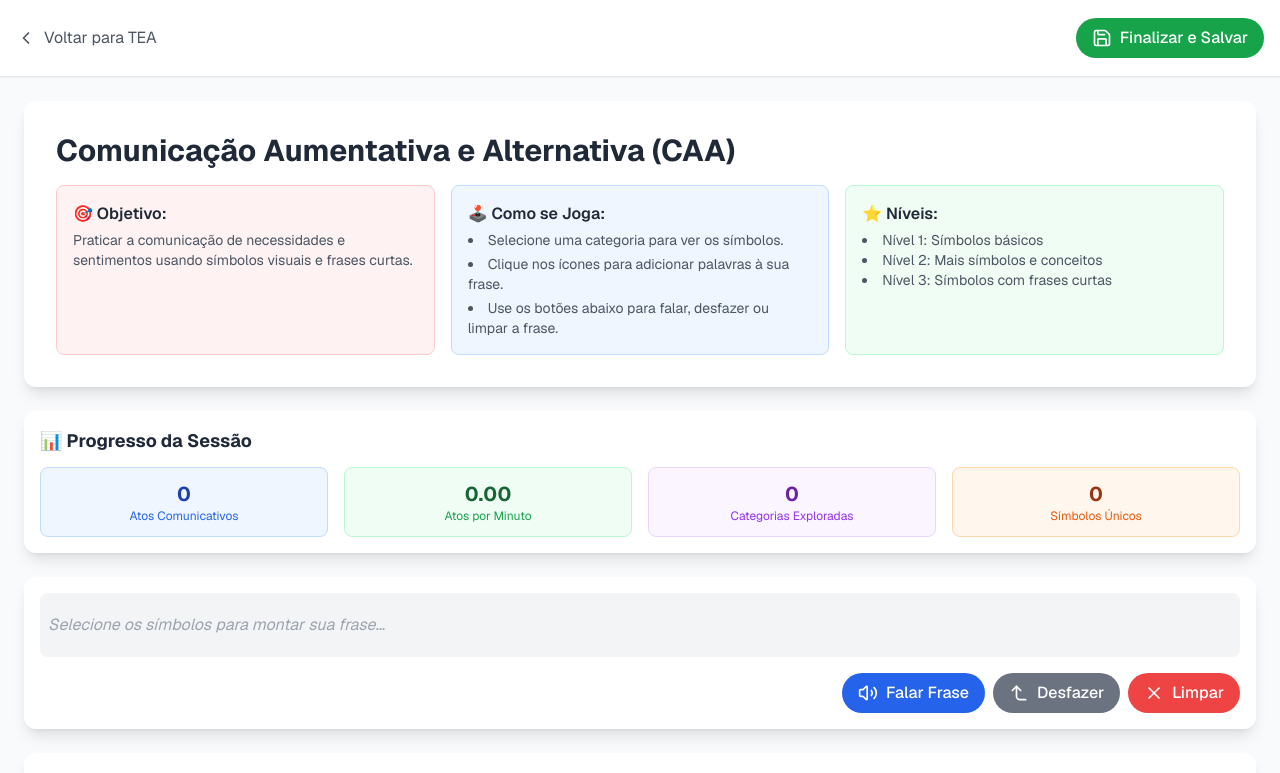
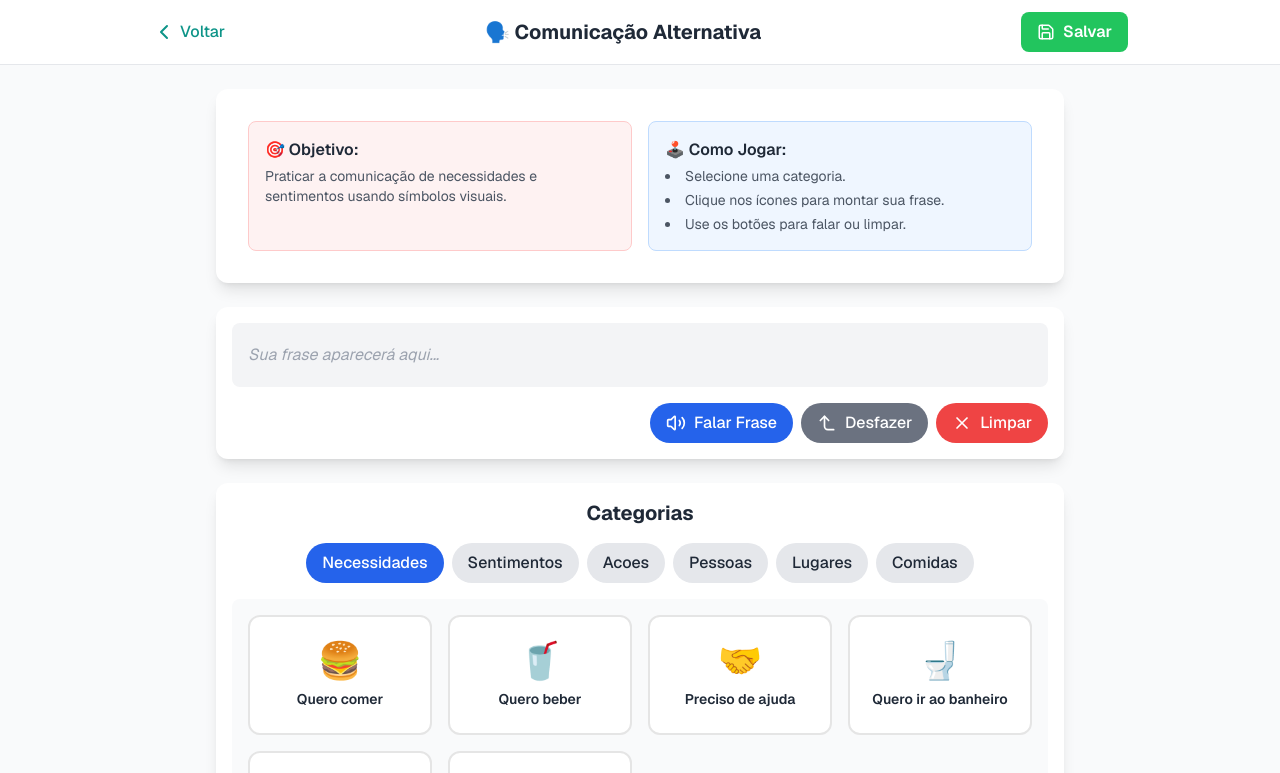
Before and after one commit to ClaudemirWork/teaplus-working, a Next.js app: page /caa in a window 1280 px wide. Shown: the top 773 px of the page. Built offline with nearby package versions, Linux system fonts and the light colour scheme.

Commit message:
Update page.tsx correção do botão voltar em comunicação alternartiva

```diff
--- a/app/caa/page.tsx
+++ b/app/caa/page.tsx
@@ -1,6 +1,6 @@
 'use client';
 
-import React, { useState, useEffect } from 'react';
+import React, { useState } from 'react';
 import Link from 'next/link';
 import { ChevronLeft, X, Volume2, CornerLeftUp, Save } from 'lucide-react';
 import { useRouter } from 'next/navigation';
@@ -19,9 +19,7 @@ export default function CAAActivityPage() {
     const [categoriasUtilizadas, setCategoriasUtilizadas] = useState(new Set<string>());
     const [simbolosUnicos, setSimbolosUnicos] = useState(new Set<string>());
     const [inicioSessao] = useState(new Date());
-    const [sequenciaTemporal, setSequenciaTemporal] = useState<any[]>([]);
 
-    // Estrutura de dados para os símbolos organizada por categorias
     const symbols: { [key: string]: { text: string; icon: string }[] } = {
         necessidades: [
             { text: 'Quero comer', icon: '🍔' },
@@ -29,7 +27,7 @@ export default function CAAActivityPage() {
             { text: 'Preciso de ajuda', icon: '🤝' },
             { text: 'Quero ir ao banheiro', icon: '🚽' },
             { text: 'Quero ir para casa', icon: '🏠' },
-            { text: 'Quero ir para a escola', icon: '🏫' },
+            { text: 'Estou com sono', icon: '😴' },
         ],
         sentimentos: [
             { text: 'Estou feliz', icon: '😊' },
@@ -57,11 +55,10 @@ export default function CAAActivityPage() {
         lugares: [
             { text: 'Sala', icon: '🛋️' },
             { text: 'Quarto', icon: '🛏️' },
-            { text: 'Carro', icon: '🚗' },
+            { text: 'Escola', icon: '🏫' },
             { text: 'Supermercado', icon: '🛒' },
             { text: 'Parque', icon: '🌳' },
-            { text: 'Brinquedo', icon: '🧸' },
-            { text: 'Celular', icon: '📱' },
+            { text: 'Carro', icon: '🚗' },
         ],
         comidas: [
             { text: 'Maçã', icon: '🍎' },
@@ -69,46 +66,8 @@ export default function CAAActivityPage() {
             { text: 'Leite', icon: '🥛' },
             { text: 'Pão', icon: '🍞' },
             { text: 'Pizza', icon: '🍕' },
-            { text: 'Doce', icon: '🍬' },
             { text: 'Água', icon: '💧' },
         ],
-        saude: [
-            { text: 'Banho', icon: '🚿' },
-            { text: 'Escovar os dentes', icon: '🦷' },
-            { text: 'Remédio', icon: '💊' },
-            { text: 'Febre', icon: '🌡️' },
-            { text: 'Dormir', icon: '😴' },
-            { text: 'Curativo', icon: '🩹' },
-        ],
-        tempo: [
-            { text: 'Sol', icon: '☀️' },
-            { text: 'Lua', icon: '🌙' },
-            { text: 'Relógio', icon: '⏰' },
-            { text: 'Calendário', icon: '🗓️' },
-            { text: 'Escola', icon: '🏫' },
-            { text: 'Família', icon: '👨‍👩‍👧‍👦' },
-        ],
-    };
-
-    const activityInfo = {
-        title: 'Comunicação Aumentativa e Alternativa (CAA)',
-        objective: 'Praticar a comunicação de necessidades e sentimentos usando símbolos visuais e frases curtas.',
-        levels: [
-            'Nível 1: Símbolos básicos',
-            'Nível 2: Mais símbolos e conceitos',
-            'Nível 3: Símbolos com frases curtas'
-        ],
-        howToPlay: [
-            'Selecione uma categoria para ver os símbolos.',
-            'Clique nos ícones para adicionar palavras à sua frase.',
-            'Use os botões abaixo para falar, desfazer ou limpar a frase.'
-        ]
-    };
-
-    const calcularAtosPorMinuto = () => {
-        const agora = new Date();
-        const diferencaMinutos = (agora.getTime() - inicioSessao.getTime()) / 60000;
-        return diferencaMinutos > 0 ? (totalAtosComunicativos / diferencaMinutos).toFixed(2) : '0.00';
     };
 
     const speakText = (text: string) => {
@@ -125,12 +84,6 @@ export default function CAAActivityPage() {
         setTotalAtosComunicativos(prev => prev + 1);
         setCategoriasUtilizadas(prev => new Set(prev).add(selectedCategory));
         setSimbolosUnicos(prev => new Set(prev).add(symbol.text));
-        setSequenciaTemporal(prev => [...prev, {
-            timestamp: new Date(),
-            categoria: selectedCategory,
-            simbolo: symbol.text,
-            icon: symbol.icon
-        }]);
     };
 
     const handleClearSentence = () => {
@@ -144,12 +97,6 @@ export default function CAAActivityPage() {
             speakText(sentence);
             setMessage(`Frase: ${sentence}`);
             setTotalAtosComunicativos(prev => prev + 1);
-            setSequenciaTemporal(prev => [...prev, {
-                timestamp: new Date(),
-                tipo: 'frase_completa',
-                conteudo: sentence,
-                simbolos_count: selectedSymbols.length
-            }]);
         } else {
             setMessage('Selecione um símbolo primeiro.');
         }
@@ -160,7 +107,6 @@ export default function CAAActivityPage() {
         setMessage('');
     };
 
-    // FUNÇÃO DE SALVAMENTO - IGUAL AO LOGIN
     const handleSaveSession = async () => {
         if (totalAtosComunicativos === 0) {
             alert('Nenhuma interação foi registrada para salvar.');
@@ -170,48 +116,41 @@ export default function CAAActivityPage() {
         setSalvando(true);
 
         const fimSessao = new Date();
-        const duracaoFinalSegundos = Math.round((fimSessao.getTime() - inicioSessao.getTime()) / 1000);
-        const duracaoFinalMinutos = duracaoFinalSegundos / 60;
-        const atosPorMinutoFinal = duracaoFinalMinutos > 0 ? (totalAtosComunicativos / duracaoFinalMinutos).toFixed(2) : '0.00';
+        const duracaoMinutos = (fimSessao.getTime() - inicioSessao.getTime()) / 60000;
+        const atosPorMinuto = duracaoMinutos > 0 ? (totalAtosComunicativos / duracaoMinutos) : 0;
 
         try {
-            // Obter o usuário atual - EXATAMENTE COMO NO LOGIN
             const { data: { user }, error: userError } = await supabase.auth.getUser();
 
             if (userError || !user) {
-                console.error('Erro ao obter usuário:', userError);
                 alert('Erro: Sessão expirada. Por favor, faça login novamente.');
                 router.push('/login');
                 return;
             }
 
-            // Salvar na tabela sessoes
-            const { data, error } = await supabase
+            const { error } = await supabase
                 .from('sessoes')
                 .insert([{
                     usuario_id: user.id,
                     atividade_nome: 'CAA',
                     pontuacao_final: totalAtosComunicativos,
-                    data_fim: fimSessao.toISOString()
+                    data_fim: fimSessao.toISOString(),
+                    metricas: {
+                      totalAtosComunicativos,
+                      atosPorMinuto: parseFloat(atosPorMinuto.toFixed(2)),
+                      categoriasUtilizadas: categoriasUtilizadas.size,
+                      simbolosUnicos: simbolosUnicos.size
+                    }
                 }]);
 
             if (error) {
-                console.error('Erro ao salvar:', error);
+                throw error;
+            }
+
+            alert(`Sessão salva com sucesso!\n\n📊 Resumo:\n• ${totalAtosComunicativos} atos comunicativos\n• ${categoriasUtilizadas.size} categorias exploradas`);
+            router.push('/dashboard');
+        } catch (error: any) {
             alert(`Erro ao salvar: ${error.message}`);
-            } else {
-                alert(`Sessão salva com sucesso!
-
-📊 Resumo:
-• ${totalAtosComunicativos} atos comunicativos
-• ${atosPorMinutoFinal} atos por minuto
-• ${categoriasUtilizadas.size} categorias exploradas
-• ${simbolosUnicos.size} símbolos únicos`);
-
-                router.push('/profileselection');
-            }
-        } catch (error: any) {
-            console.error('Erro inesperado:', error);
-            alert(`Erro ao salvar: ${error.message || 'Erro desconhecido'}`);
         } finally {
             setSalvando(false);
         }
@@ -219,81 +158,58 @@ export default function CAAActivityPage() {
 
     return (
         <div className="min-h-screen bg-gray-50">
-            <header className="bg-white shadow-sm border-b border-gray-200 sticky top-0 z-10">
-                <div className="p-3 sm:p-4 flex items-center justify-between">
+            <header className="bg-white/90 backdrop-blur-sm border-b border-gray-200 sticky top-0 z-10">
+              <div className="max-w-5xl mx-auto px-4 sm:px-6">
+                <div className="flex items-center justify-between h-16">
                   <Link
-                        href="/tea"
-                        className="flex items-center space-x-2 text-gray-600 hover:text-gray-800 transition-colors min-h-[44px] touch-manipulation"
+                    href="/dashboard"
+                    className="flex items-center text-teal-600 hover:text-teal-700 transition-colors"
                   >
-                        <ChevronLeft size={20} />
-                        <span className="text-sm sm:text-base">Voltar para TEA</span>
+                    <ChevronLeft className="h-6 w-6" />
+                    <span className="ml-1 font-medium text-sm sm:text-base">Voltar</span>
                   </Link>
-                    <div className="flex items-center space-x-2 sm:space-x-4">
+
+                  <h1 className="text-lg sm:text-xl font-bold text-gray-800 text-center">
+                    🗣️ Comunicação Alternativa
+                  </h1>
+
                   <button
                     onClick={handleSaveSession}
                     disabled={salvando}
-                          className="flex items-center space-x-2 px-4 py-2 rounded-full bg-green-600 text-white font-medium hover:bg-green-700 transition-colors disabled:bg-green-400"
+                    className="flex items-center space-x-2 px-3 py-2 sm:px-4 rounded-lg bg-green-500 text-white font-semibold hover:bg-green-600 transition-colors disabled:bg-green-400"
                   >
-                            <Save size={20} />
-                            <span>{salvando ? 'Salvando...' : 'Finalizar e Salvar'}</span>
+                    <Save size={18} />
+                    <span className="hidden sm:inline">{salvando ? 'Salvando...' : 'Salvar'}</span>
                   </button>
                 </div>
               </div>
             </header>
-            <main className="p-4 sm:p-6 max-w-7xl mx-auto w-full">
+
+            <main className="p-4 sm:p-6 max-w-4xl mx-auto w-full">
                 <div className="bg-white rounded-xl shadow-lg p-6 sm:p-8 mb-6">
-                    <h1 className="text-2xl sm:text-3xl font-bold text-gray-800 mb-4">{activityInfo.title}</h1>
-                    <div className="grid grid-cols-1 sm:grid-cols-2 lg:grid-cols-3 gap-4">
+                    <div className="grid grid-cols-1 md:grid-cols-2 gap-4">
                         <div className="bg-red-50 border border-red-200 rounded-lg p-4">
                             <h3 className="font-semibold text-gray-800 mb-1">🎯 Objetivo:</h3>
-                            <p className="text-sm text-gray-600">{activityInfo.objective}</p>
+                            <p className="text-sm text-gray-600">Praticar a comunicação de necessidades e sentimentos usando símbolos visuais.</p>
                         </div>
                         <div className="bg-blue-50 border border-blue-200 rounded-lg p-4">
-                            <h3 className="font-semibold text-gray-800 mb-1">🕹️ Como se Joga:</h3>
+                            <h3 className="font-semibold text-gray-800 mb-1">🕹️ Como Jogar:</h3>
                             <ul className="list-disc list-inside text-sm text-gray-600 space-y-1">
-                                {activityInfo.howToPlay.map((instruction, index) => (
-                                    <li key={index}>{instruction}</li>
-                                ))}
-                            </ul>
-                        </div>
-                        <div className="bg-green-50 border border-green-200 rounded-lg p-4">
-                            <h3 className="font-semibold text-gray-800 mb-1">⭐ Níveis:</h3>
-                            <ul className="list-disc list-inside text-sm text-gray-600">
-                                {activityInfo.levels.map((level, index) => (
-                                    <li key={index}>{level}</li>
-                                ))}
+                                <li>Selecione uma categoria.</li>
+                                <li>Clique nos ícones para montar sua frase.</li>
+                                <li>Use os botões para falar ou limpar.</li>
                             </ul>
                         </div>
                     </div>
                 </div>
-                <div className="bg-white rounded-xl shadow-lg p-4 mb-6">
-                    <h3 className="text-lg font-bold text-gray-800 mb-3 flex items-center">📊 Progresso da Sessão</h3>
-                    <div className="grid grid-cols-2 sm:grid-cols-4 gap-4">
-                        <div className="bg-blue-50 border border-blue-200 rounded-lg p-3 text-center">
-                            <div className="text-xl font-bold text-blue-800">{totalAtosComunicativos}</div>
-                            <div className="text-xs text-blue-600">Atos Comunicativos</div>
-                        </div>
-                        <div className="bg-green-50 border border-green-200 rounded-lg p-3 text-center">
-                            <div className="text-xl font-bold text-green-800">{calcularAtosPorMinuto()}</div>
-                            <div className="text-xs text-green-600">Atos por Minuto</div>
-                        </div>
-                        <div className="bg-purple-50 border border-purple-200 rounded-lg p-3 text-center">
-                            <div className="text-xl font-bold text-purple-800">{categoriasUtilizadas.size}</div>
-                            <div className="text-xs text-purple-600">Categorias Exploradas</div>
-                        </div>
-                        <div className="bg-orange-50 border border-orange-200 rounded-lg p-3 text-center">
-                            <div className="text-xl font-bold text-orange-800">{simbolosUnicos.size}</div>
-                            <div className="text-xs text-orange-600">Símbolos Únicos</div>
-                        </div>
-                    </div>
-                </div>
+
                 <div className="bg-white rounded-xl shadow-lg p-4 mb-6">
                     <div className="flex flex-wrap items-center gap-2 mb-4 p-2 bg-gray-100 rounded-lg min-h-[64px]">
                         {selectedSymbols.length === 0 ? (
-                            <span className="text-gray-400 italic">Selecione os símbolos para montar sua frase...</span>
+                            <span className="text-gray-400 italic px-2">Sua frase aparecerá aqui...</span>
                         ) : (
                             selectedSymbols.map((symbol, index) => (
-                                <div key={index} className="flex items-center space-x-1 p-2 bg-white rounded-md border border-gray-200">
+                                <div key={index} className="flex items-center space-x-1 p-2 bg-white rounded-md border">
                                     <span className="text-xl">{symbol.icon}</span>
                                     <span className="text-sm text-gray-800">{symbol.text}</span>
                                 </div>
@@ -301,27 +217,23 @@ export default function CAAActivityPage() {
                         )}
                     </div>
                     <div className="flex flex-wrap gap-2 justify-end">
-                        <button onClick={handleSpeakSentence} className="flex items-center space-x-2 px-4 py-2 rounded-full bg-blue-600 text-white font-medium hover:bg-blue-700 transition-colors">
+                        <button onClick={handleSpeakSentence} className="flex items-center space-x-2 px-4 py-2 rounded-full bg-blue-600 text-white font-medium hover:bg-blue-700">
                             <Volume2 size={20} />
                             <span>Falar Frase</span>
                         </button>
-                        <button onClick={handleUndo} className="flex items-center space-x-2 px-4 py-2 rounded-full bg-gray-500 text-white font-medium hover:bg-gray-600 transition-colors">
+                        <button onClick={handleUndo} className="flex items-center space-x-2 px-4 py-2 rounded-full bg-gray-500 text-white font-medium hover:bg-gray-600">
                             <CornerLeftUp size={20} />
                             <span>Desfazer</span>
                         </button>
-                        <button onClick={handleClearSentence} className="flex items-center space-x-2 px-4 py-2 rounded-full bg-red-500 text-white font-medium hover:bg-red-600 transition-colors">
+                        <button onClick={handleClearSentence} className="flex items-center space-x-2 px-4 py-2 rounded-full bg-red-500 text-white font-medium hover:bg-red-600">
                             <X size={20} />
                             <span>Limpar</span>
                         </button>
                     </div>
-                    {message && (
-                        <div className="mt-4 p-4 text-center rounded-lg bg-blue-100 text-blue-800 font-semibold">
-                            {message}
                 </div>
-                    )}
-                </div>
+
                 <div className="bg-white rounded-xl shadow-lg p-4 mb-6">
-                    <h2 className="text-xl font-bold text-gray-800 mb-4 text-center">Selecione uma categoria e depois os ícones</h2>
+                    <h2 className="text-xl font-bold text-gray-800 mb-4 text-center">Categorias</h2>
                     <div className="flex flex-wrap justify-center gap-2 mb-4">
                         {Object.keys(symbols).map(category => (
                             <button
@@ -334,7 +246,6 @@ export default function CAAActivityPage() {
                                 }`}
                             >
                                 {category.charAt(0).toUpperCase() + category.slice(1)}
-                                {categoriasUtilizadas.has(category) && <span className="ml-2 text-xs">✓</span>}
                             </button>
                         ))}
                     </div>
@@ -343,11 +254,10 @@ export default function CAAActivityPage() {
                             <button
                                 key={index}
                                 onClick={() => handleSymbolClick(symbol)}
-                                className="flex flex-col items-center justify-center p-4 rounded-xl bg-white hover:bg-gray-100 transition-colors border-2 border-gray-200 min-h-[120px] shadow-sm touch-manipulation"
+                                className="flex flex-col items-center justify-center p-4 rounded-xl bg-white hover:bg-blue-50 transition-colors border-2 min-h-[120px]"
                             >
                                 <span className="text-4xl mb-2">{symbol.icon}</span>
-                                <span className="text-sm sm:text-base font-semibold text-gray-800">{symbol.text}</span>
-                                {simbolosUnicos.has(symbol.text) && <span className="text-xs text-green-600 mt-1">✓ Usado</span>}
+                                <span className="text-sm text-center font-semibold text-gray-800">{symbol.text}</span>
                             </button>
                         ))}
                     </div>
```
Lines whose indentation alone changed are shown as unchanged.
